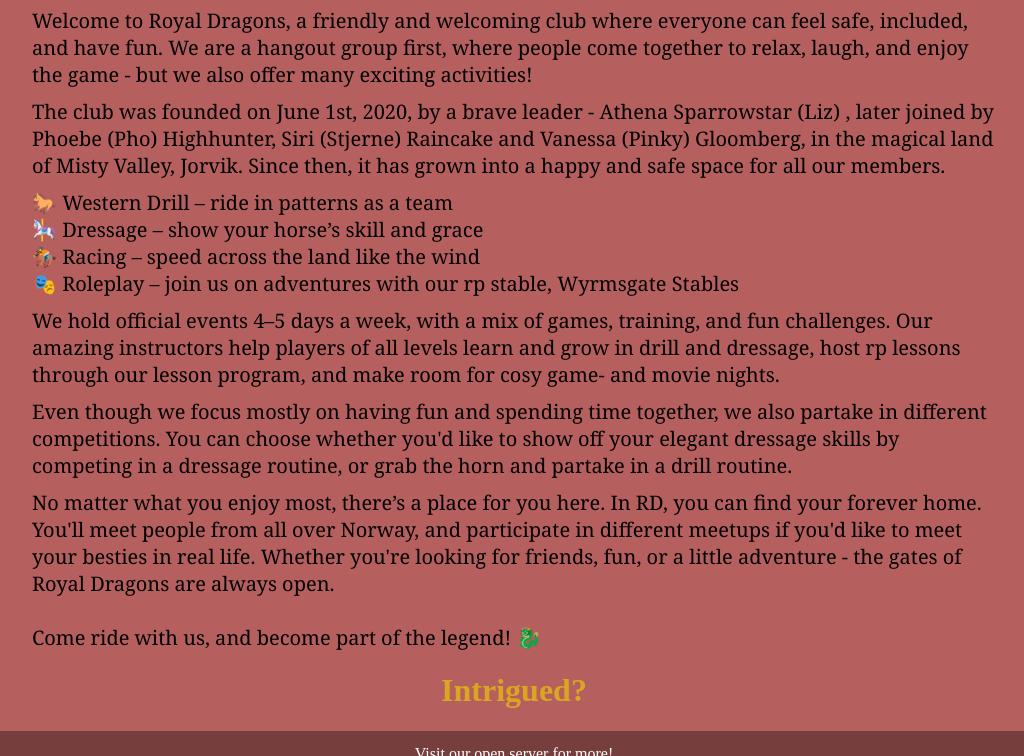
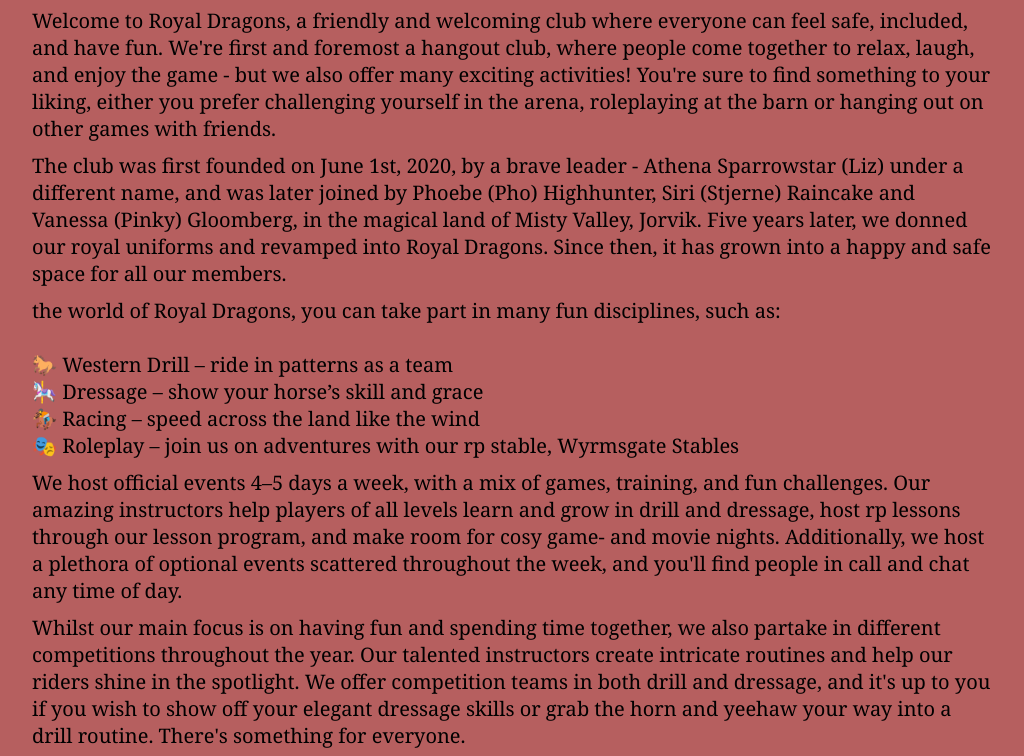
Before and after one commit to RoyalDragonsmv/web, a plain HTML site: page index.html in a window 1280 px wide. Shown: the part 73-829 px from the top of the page, without its empty margins (126-1150 px from the left). Drawn offline with Linux system fonts and the light colour scheme.

Commit message:
reworded some sentences

```diff
--- a/index.html
+++ b/index.html
@@ -8,16 +8,18 @@
 
 <body>
 
-    <h1>Welcome to Royal Dragons</h1>
-    <p> Welcome to Royal Dragons, a friendly and welcoming club where everyone can feel safe, included, and have fun. We
-        are a hangout group first, where people come together to relax, laugh, and enjoy the game - but we also offer
-        many exciting activities!</p>
+    <h1>Royal Dragons</h1>
+    <p> Welcome to Royal Dragons, a friendly and welcoming club where everyone can feel safe, included, and have fun.
+        We're first and foremost a hangout club, where people come together to relax, laugh, and enjoy the game - but we
+        also offer many exciting activities! You're sure to find something to your liking, either you prefer challenging
+        yourself in the arena, roleplaying at the barn or hanging out on other games with friends.</p>
 
-    <p> The club was founded on June 1st, 2020, by a brave leader - Athena Sparrowstar (Liz) , later joined by Phoebe
-        (Pho) Highhunter, Siri (Stjerne) Raincake and Vanessa (Pinky) Gloomberg, in the magical land of Misty Valley,
-        Jorvik. Since then, it has grown into a happy and safe space for all our members.</p>
+    <p> The club was first founded on June 1st, 2020, by a brave leader - Athena Sparrowstar (Liz) under a different
+        name, and was later joined by Phoebe (Pho) Highhunter, Siri (Stjerne) Raincake and Vanessa (Pinky) Gloomberg, in
+        the magical land of Misty Valley, Jorvik. Five years later, we donned our royal uniforms and revamped into Royal Dragons.
+         Since then, it has grown into a happy and safe space for all our members.</p>
 
-    <p the world of Royal Dragons, you can take part in many fun disciplines, such as:<br>
+    <p> the world of Royal Dragons, you can take part in many fun disciplines, such as:<br><br>
         🐎 Western Drill – ride in patterns as a team<br>
 
         🎠 Dressage – show your horse’s skill and grace<br>
@@ -26,20 +28,24 @@
 
         🎭 Roleplay – join us on adventures with our rp stable, Wyrmsgate Stables</p>
 
-        <p>We hold official events 4–5 days a week, with a mix of games, training, and fun challenges. Our amazing
+    <p>We host official events 4–5 days a week, with a mix of games, training, and fun challenges. Our amazing
         instructors help players of all levels learn and grow in drill and dressage, host rp lessons through our lesson
-        program, and make room for cosy game- and movie nights.</p>
+        program, and make room for cosy game- and movie nights. Additionally, we host a plethora of optional events
+        scattered throughout the week, and you'll find people in call and chat any time of day.</p>
 
-        <p>Even though we focus mostly on having fun and spending time together, we also partake in different competitions.
-        You can choose whether you'd like to show off your elegant dressage skills by competing in a dressage routine,
-        or grab the horn and partake in a drill routine.</p>
+    <p> Whilst our main focus is on having fun and spending time together, we also partake in different competitions
+        throughout the year. Our talented instructors create intricate routines and help our riders shine in the
+        spotlight. We offer competition teams in both drill and dressage, and it's up to you if you wish to show off
+        your elegant dressage skills or grab the horn and yeehaw your way into a drill routine. There's something for
+        everyone.</p>
 
-       <p>No matter what you enjoy most, there’s a place for you here. In RD, you can find your forever home. You'll meet
-        people from all over Norway, and participate in different meetups if you'd like to meet your besties in real
-        life. Whether you're looking for friends, fun, or a little adventure - the gates of Royal Dragons are always
-        open.<br><br>
+    <p>No matter what you enjoy most, we promise there is a place for you. Our members find their forever home, and
+        people rarely leave. You'll get to know friends from all over Norway, and we host a variety of meetups all over
+        the country! While there's no must to attend meetups and real life gatherings, we find that many of our members
+        find new friends for life and hangout more often after attending a meetup together. Whether you're looking for
+        friends, fun, or a little adventure - the gates of Royal Dragons are always open.<br><br>
 
-        Come ride with us, and become part of the legend! 🐉 </p>
+        Come ride with us, and become part of a legend! 🐉 </p>
 
     <h1>Intrigued?</h1>
     <a href="https://discord.gg/NmGsDsWEep">Visit our open server for more!</a>
--- a/style.css
+++ b/style.css
@@ -17,10 +17,12 @@ a:link, a:visited {
   background-color: rgb(119, 62, 62);
   color: white;
   padding: 14px 25px;
-  margin: 0 auto;
+  margin-left: 10%;
+  margin-right: 10%;
   text-align: center;
   text-decoration: none;
   display: block;
+  font-family: Georgia;
 }
 
 a:hover, a:active {
@@ -28,7 +30,7 @@ a:hover, a:active {
 }
 
 p {
-  font-family: Georgia, 'Times New Roman', Times, serif;
+  font-family: Georgia;
   font-size: 20px;
 }
 
```
